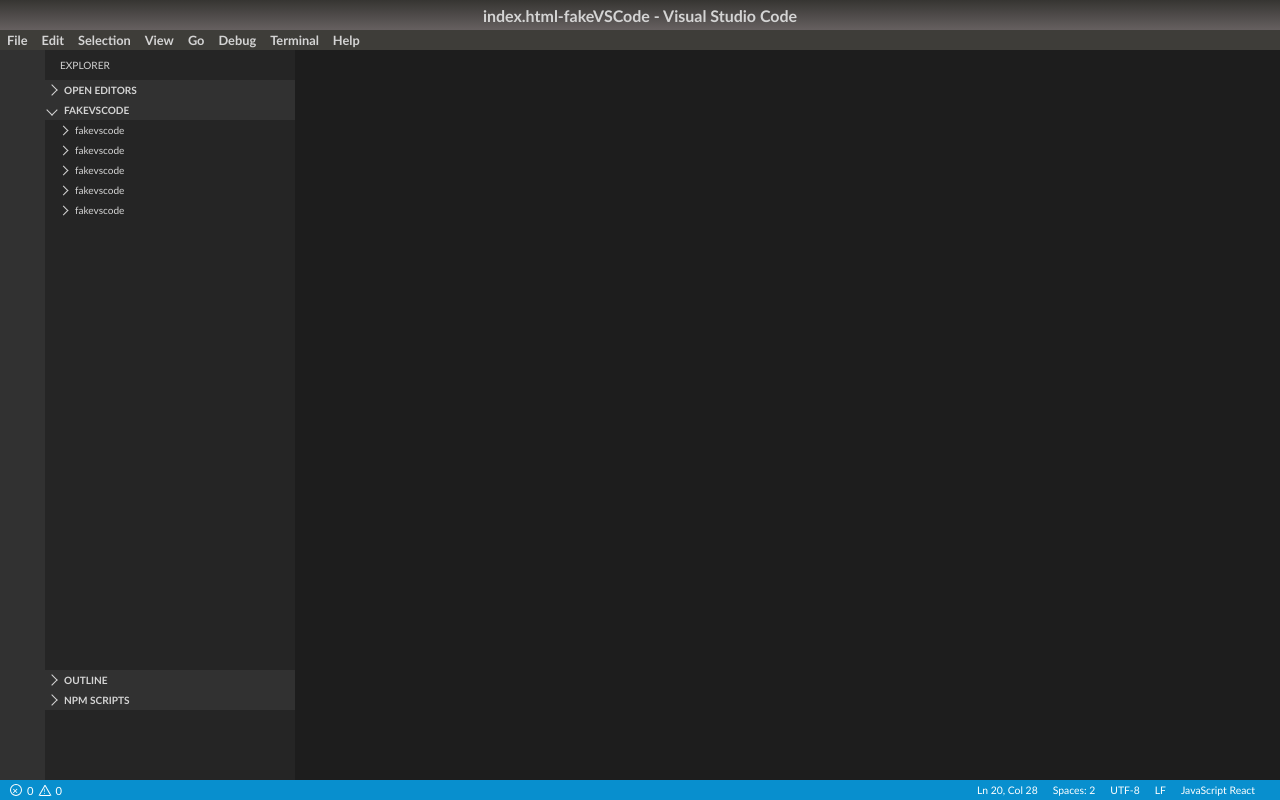
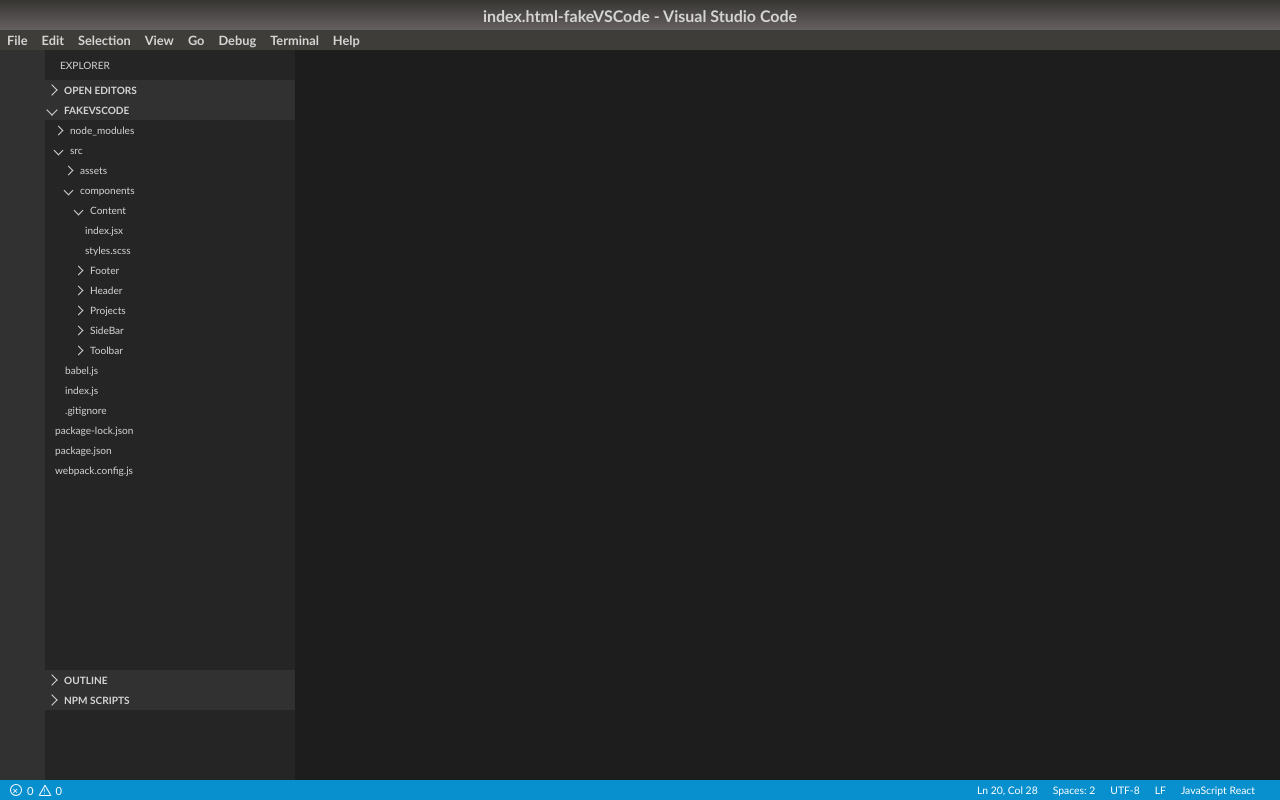
Before and after one commit to AdiKub/fakeVScode, a React app: page / in a window 1280 px wide. Built offline with nearby package versions, Linux system fonts and the light colour scheme.

Commit message:
added projecys

```diff
--- a/src/assets/styles/main.scss
+++ b/src/assets/styles/main.scss
@@ -9,6 +9,12 @@
   html, body {
     height: 100%;
     font-family: 'Gill Sans', 'Gill Sans MT', Calibri, 'Trebuchet MS', sans-serif;
+    -webkit-touch-callout: none;
+    -webkit-user-select: none;
+    -khtml-user-select: none;
+    -moz-user-select: none;
+    -ms-user-select: none;
+    user-select: none;
   }
 
   #root {
--- a/src/components/Projects/index.jsx
+++ b/src/components/Projects/index.jsx
@@ -3,8 +3,56 @@
 import './styles.scss';
 
 const Projects = () => {
+  const projects = {
+    'node_modules': ['closedFolder', 1],
+    'src': ['openedFolder', 1],
+    'assets': ['closedFolder', 2],
+    'components': ['openedFolder', 2],
+    'Content': ['openedFolder', 3],
+    'index.jsx': ['jsx', 4],
+    'styles.scss': ['scss', 4],
+    'Footer': ['closedFolder', 3],
+    'Header': ['closedFolder', 3],
+    'Projects': ['closedFolder', 3],
+    'SideBar': ['closedFolder', 3],
+    'Toolbar':['closedFolder', 3],
+    'babel.js': ['js', 2],
+    'index.js': ['jsx', 2],
+    '.gitignore': ['git', 2],
+    'package-lock.json': ['json', 1],
+    'package.json': ['json', 1],
+    'webpack.config.js': ['js', 1]
+  }
+  const setLogo = (format) => {
+    if (format[0] === 'closedFolder' || format[0] === 'openedFolder' ) {
+      return (
+        <div
+          style={{
+            transform: `${format[0] === 'closedFolder' ? 'rotate(45deg)' : 'rotate(135deg)'}`
+          }}
+         className='sidebar-item_arrow sidebar-item_arrow__small'
+        >
+        </div>
+      )
+    }
+
+  }
   return (
     <div className="project">
+      {Object.keys(projects).map((key) => {
+        return (
+          <div
+            id={key}
+            key={key}
+            style={{paddingLeft: 10*projects[key][1]}}
+            className='sidebar-item-content_title'>
+              {setLogo(projects[key])}
+              <span className='sidebar-item_text'>
+                {key}
+              </span>
+          </div>
+        )
+      })}
 
     </div>
   )
--- a/src/components/SideBar/index.jsx
+++ b/src/components/SideBar/index.jsx
@@ -1,9 +1,10 @@
-import React, {useState} from 'react'
+import React, { useState } from 'react'
 
+import Projects from '../Projects'
 import './styles.scss';
 
 const SideBar = () => {
-  const [open, isOpen]=useState(true)
+  const [open, isOpen] = useState(true)
   const sidebarName = ['OPEN EDITORS', 'fakevscode', 'outline', 'npm scripts']
 
   return (
@@ -11,16 +12,18 @@
       <div className='sidebar-explorer'>
         <span>explorer</span>
       </div>
-      {sidebarName.map((text) =>
+      {sidebarName.map((text) => {
+        const fakevscode = 'fakevscode' === text
+        return (
           <div
             className='sidebar-item'
             id={text}
             key={text}>
             <div
-            onClick={()=>{'fakevscode' === text && isOpen(!open)}}
+              onClick={() => { fakevscode && isOpen(!open) }}
               className='sidebar-item-title'>
               <div
-              style={{transform: `rotate(${'fakevscode' === text && open ? '135deg' : '45deg'})`}}
+                style={{ transform: `rotate(${fakevscode && open ? '135deg' : '45deg'})` }}
                 className='sidebar-item_arrow'>
               </div>
               <span className='sidebar-item_text'>
@@ -28,58 +31,13 @@
               </span>
             </div>
             <div
-            style={{height: 'fakevscode' === text && open ? '550px' : '0px'}}
+              style={{ height: fakevscode && open ? '550px' : '0px' }}
               className='sidebar-item-content'>
-
-            <div className='sidebar-item-content_title'>
-              <div
-                style={{transform: `rotate(45deg)`}}
-                className='sidebar-item_arrow sidebar-item_arrow__small'>
-              </div>
-              <span className='sidebar-item_text'>
-                {text}
-              </span>
-            </div>
-            <div className='sidebar-item-content_title'>
-              <div
-                style={{transform: `rotate(45deg)`}}
-                className='sidebar-item_arrow sidebar-item_arrow__small'>
-              </div>
-              <span className='sidebar-item_text'>
-                {text}
-              </span>
-            </div>
-            <div className='sidebar-item-content_title'>
-              <div
-                style={{transform: `rotate(45deg)`}}
-                className='sidebar-item_arrow sidebar-item_arrow__small'>
-              </div>
-              <span className='sidebar-item_text'>
-                {text}
-              </span>
-            </div>
-            <div className='sidebar-item-content_title'>
-              <div
-                style={{transform: `rotate(45deg)`}}
-                className='sidebar-item_arrow sidebar-item_arrow__small'>
-              </div>
-              <span className='sidebar-item_text'>
-                {text}
-              </span>
-            </div>
-            <div className='sidebar-item-content_title'>
-              <div
-                style={{transform: `rotate(45deg)`}}
-                className='sidebar-item_arrow sidebar-item_arrow__small'>
-              </div>
-              <span className='sidebar-item_text'>
-                {text}
-              </span>
-            </div>
-
+              {fakevscode && <Projects />}
             </div>
           </div>
-      )}
+        )
+      })}
     </div>
   )
 }
--- a/src/components/SideBar/styles.scss
+++ b/src/components/SideBar/styles.scss
@@ -5,6 +5,7 @@
   height: 100%;
   width: 250px;
   background-color: $foldersBackground;
+
 
   &-explorer {
     @include hightCenter;
--- a/src/components/Toolbar/styles.scss
+++ b/src/components/Toolbar/styles.scss
@@ -11,5 +11,8 @@
     font-size: 0.8em;
     font-weight: 600;
     text-transform: capitalize;
+    &:hover {
+      cursor: pointer;
+    }
   }
 }
```
Lines whose indentation alone changed are shown as unchanged.
